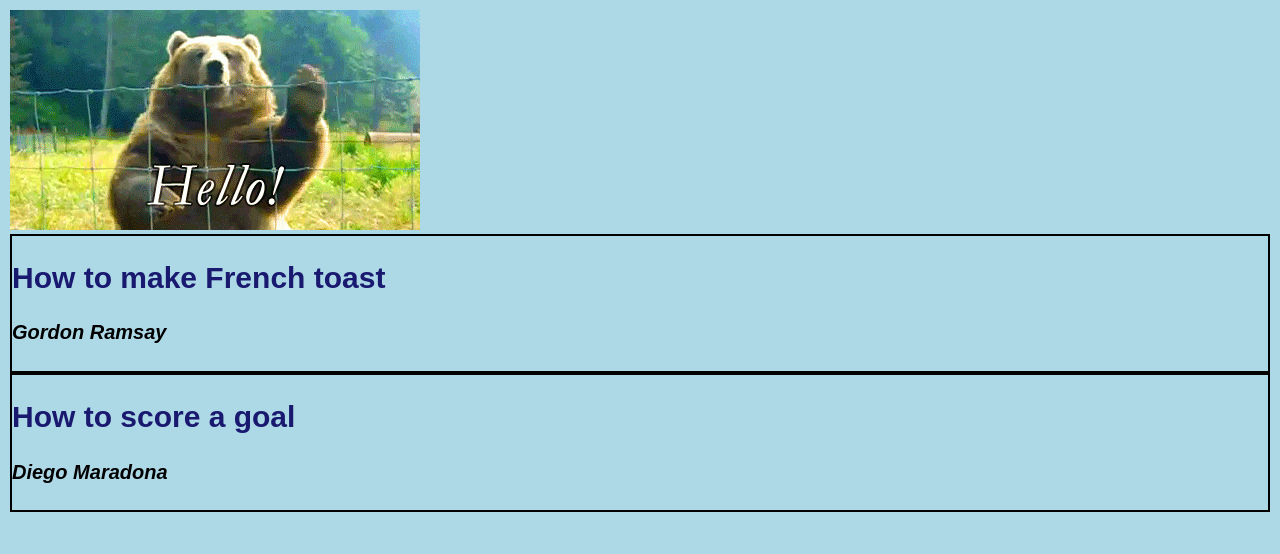
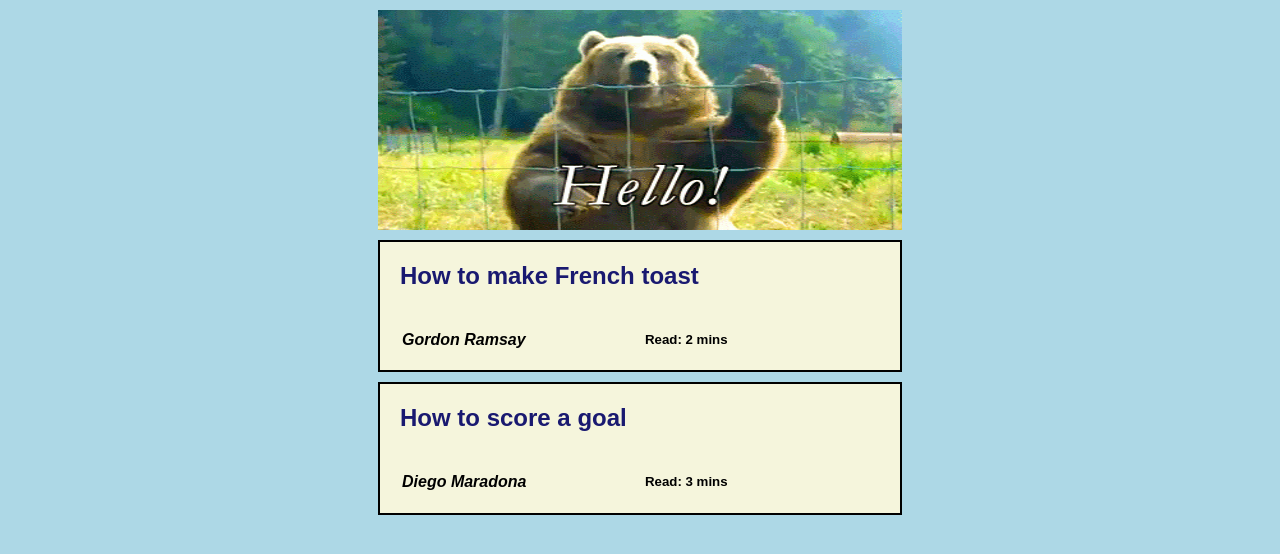
Before and after one commit to siddhantwho/python-training, a Django app: page /blogapp/ in a window 1280 px wide. Shown: the top 554 px of the page. Run offline with Django 3.2, Linux system fonts and the light colour scheme; data comes from the database, SQL or seed files in the repository.

```diff
--- a/django/crud-assign/blogproj/blogapp/urls.py
+++ b/django/crud-assign/blogproj/blogapp/urls.py
@@ -2,5 +2,6 @@ from django.urls import path
 from blogapp import views
 
 urlpatterns = [
-    path('', views.blog_list, name='blog_list')
+    path('', views.blog_list, name='blog_list'),
+    path('view/<int:pk>', views.blog_view, name='blog_post')
 ]
--- a/django/crud-assign/blogproj/blogapp/views.py
+++ b/django/crud-assign/blogproj/blogapp/views.py
@@ -15,3 +15,7 @@ def blog_list(request, template_name='list.html'):
     data['object_list'] = blog
 
     return render(request, template_name, data)
+
+def blog_view(request, pk, template_name='blogpost.html'):
+    blog = get_object_or_404(Blog, pk=pk)
+    return render(request, template_name, {'object': blog})
--- a/django/crud-assign/blogproj/static/list.css
+++ b/django/crud-assign/blogproj/static/list.css
@@ -1,27 +1,47 @@
 body {
-    display: block;
+    display: flex;
     background-color: lightblue;
+
+    flex-flow: column wrap;
+    align-content: center;
     padding: 5px;
     margin: 5px;
 }
 
 .blog {
+    display: flex;
+    width: 500px;
+    align-content: left;
+    flex-flow: column wrap;
+    background-color: beige;
     font-family: Arial;
-    font-size: 20px;
     border: black 2px solid;
     box-shadow: 5px;
+    margin-top: 10px;
+    padding-left: 20px
+
+}
+
+.info {
+    display: grid;
+    grid-template-columns: 1fr 1fr;
+    align-items: left;
+    padding-right: 10px;
 
 }
 
 .blog h2 {
-
     color: midnightblue;
     font-weight: bold;
-
 }
 
-.blog h4 {
+.info h4 {
     color: black;
     font-style: italic;
-    justify-self: left;
+    padding-left: 2px;
 }
+
+.info h5 {
+    grid-area: 1 / 2 / span 1 / span 1;
+    padding-right: 5px;
+}
--- a/django/crud-assign/blogproj/templates/list.html
+++ b/django/crud-assign/blogproj/templates/list.html
@@ -13,7 +13,10 @@
     {% for blog in object_list %}
     <div class="blog">
         <h2> {{ blog.title }}</h1>
-        <h4> {{ blog.author }} </h4>
+        <div class="info">
+            <h4> {{ blog.author }} </h4>
+            <h5> Read: {{ blog.time }} mins</h5>
+        </div>
     </div>
     {% endfor %}
 
```
Also changed, not shown: django/crud-assign/blogproj/static/blogpost.css (added, +45 -0 lines), django/crud-assign/blogproj/templates/blogpost.html (added, +25 -0 lines).
